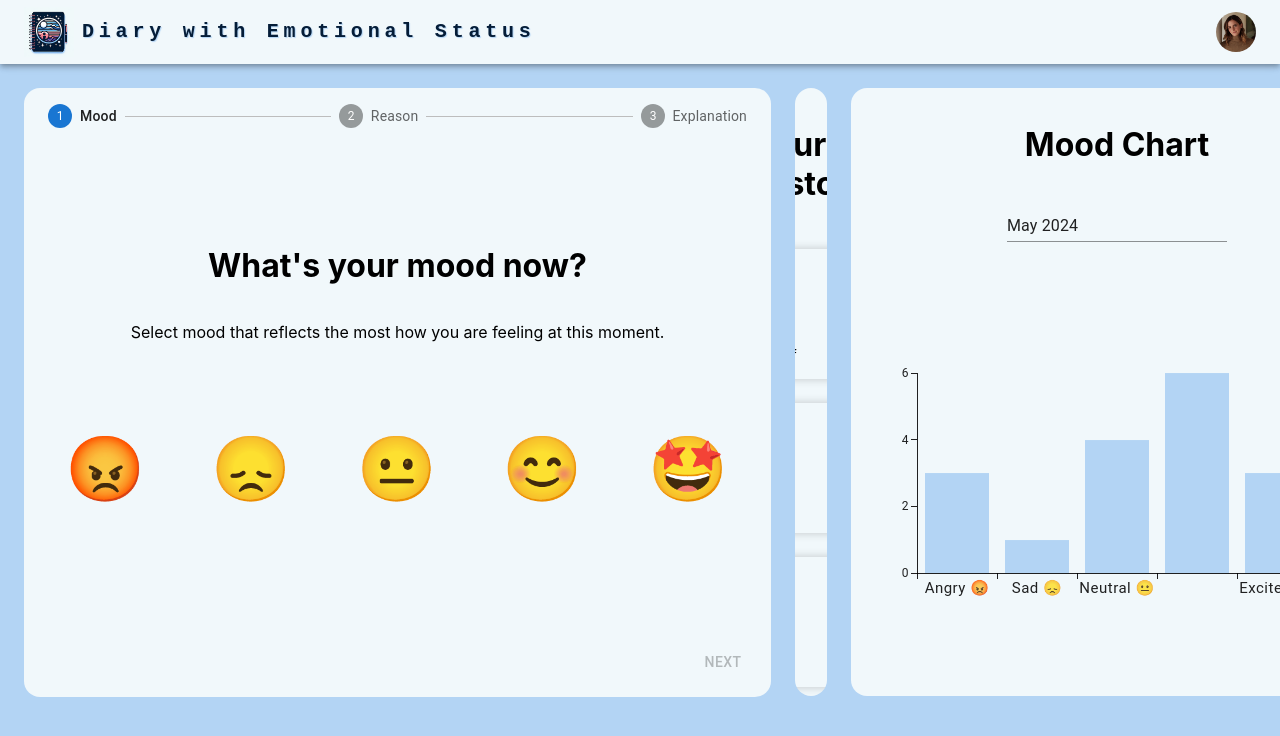
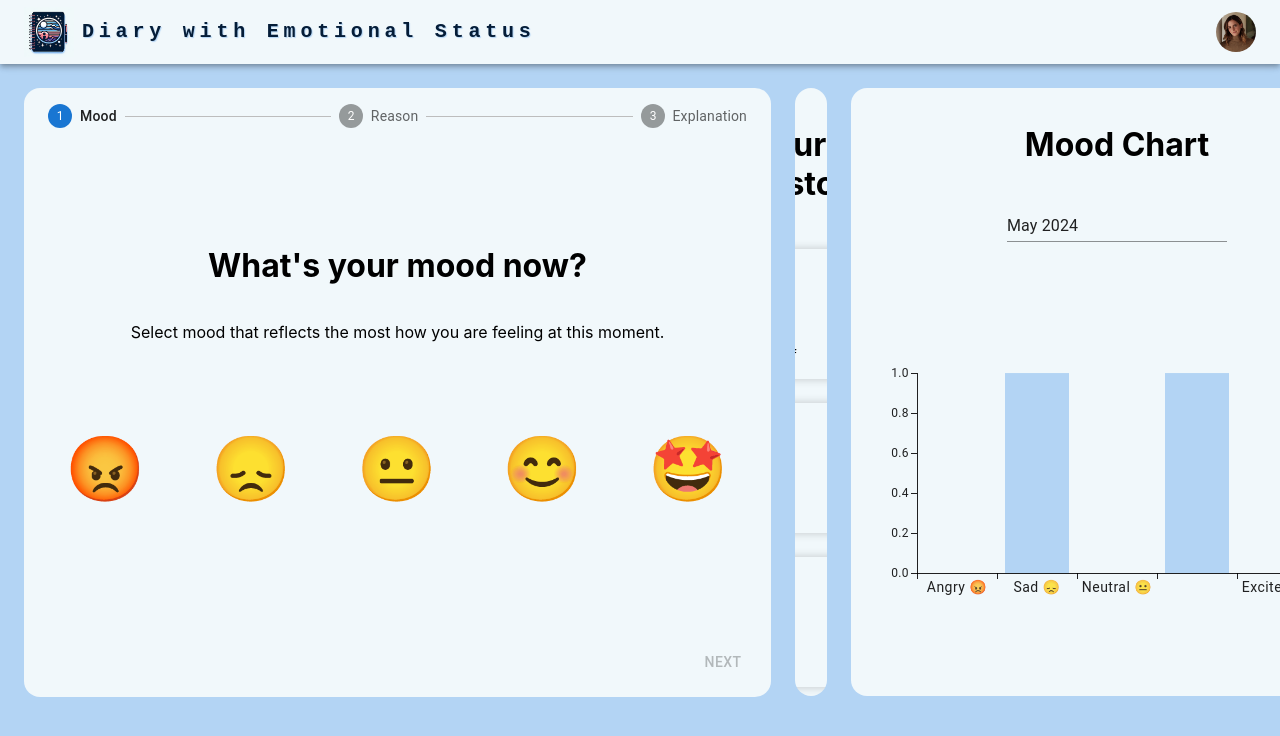
Before and after one commit to Mihai405/DES---Diary-with-Emotional-Status, a React (Create React App) app in the folder web/: page / in a window 1280 px wide. Shown: the top 736 px of the page. Built offline with nearby package versions, Linux system fonts and the light colour scheme.

Commit message:
adding date to the mood entry because I need to filter. preparing for the connection with the backend

```diff
--- a/web/src/components/Calendar/CalendarMoodChart.tsx
+++ b/web/src/components/Calendar/CalendarMoodChart.tsx
@@ -4,9 +4,33 @@ import { BarChart } from '@mui/x-charts/BarChart';
 import './styles.css';
 import dayjs, { Dayjs } from 'dayjs';
 import { useState } from 'react';
+import { MoodData } from '../../types';
 
-export function CalendarMoodChart() {
+export function CalendarMoodChart({
+    moodHistory,
+}: {
+    moodHistory: MoodData[];
+}) {
     const [month, setMonth] = useState<Dayjs | null>(dayjs());
+
+    const filteredMoodHistoryBasedOnMonth = moodHistory.filter(moodData =>
+        month?.isSame(dayjs(moodData.date), 'month')
+    );
+
+    const moodCounts: { [key: string]: number } = {
+        Angry: 0,
+        Sad: 0,
+        Neutral: 0,
+        Happy: 0,
+        Excited: 0,
+    };
+
+    filteredMoodHistoryBasedOnMonth.forEach(moodData => {
+        moodCounts[moodData.mood]++;
+    });
+
+    console.log(moodCounts);
+
     return (
         <div className="calendar-container">
             <h1>Mood Chart</h1>
@@ -33,11 +57,15 @@ export function CalendarMoodChart() {
                             'Happy 😊',
                             'Excited 🤩',
                         ],
-                        tickFontSize: 15,
+                        tickFontSize: 14,
                     },
                 ]}
                 series={[
-                    { type: 'bar', data: [3, 1, 4, 6, 3], color: '#b3d4f4' },
+                    {
+                        type: 'bar',
+                        data: Object.values(moodCounts),
+                        color: '#b3d4f4',
+                    },
                 ]}
                 width={500}
                 height={300}
--- a/web/src/components/MoodForm/MoodFormStepperWrapper.tsx
+++ b/web/src/components/MoodForm/MoodFormStepperWrapper.tsx
@@ -17,6 +17,7 @@ export function MoodFormStepperWrapper() {
         mood: '',
         reason: '',
         explanation: '',
+        date: new Date(),
     });
 
     const handleNext = () => {
@@ -34,7 +35,12 @@ export function MoodFormStepperWrapper() {
     };
 
     const handleReset = () => {
-        setMoodData({ mood: '', reason: '', explanation: '' });
+        setMoodData({
+            mood: '',
+            reason: '',
+            explanation: '',
+            date: new Date(),
+        });
         setActiveStep(0);
     };
 
--- a/web/src/pages/HomePage.tsx
+++ b/web/src/pages/HomePage.tsx
@@ -2,57 +2,68 @@ import NavBar from '../components/NavBar/NavBar';
 import { MoodFormStepperWrapper } from '../components/MoodForm/MoodFormStepperWrapper';
 import { MoodHistory } from '../components/History/MoodHistory';
 import { CalendarMoodChart } from '../components/Calendar/CalendarMoodChart';
+import { MoodData } from '../types';
 
-const mockMoodData = [
+const mockMoodData: MoodData[] = [
     {
         mood: 'Happy',
         reason: 'Work',
         explanation: 'I worked hard and it paid off',
+        date: new Date(),
     },
     {
         mood: 'Sad',
         reason: 'School',
         explanation: 'I failed my test',
+        date: new Date(),
     },
     {
         mood: 'Angry',
         reason: 'Friend',
         explanation: 'My friend was mean to me',
+        date: new Date('2024-03-01'),
     },
     {
         mood: 'Neutral',
         reason: 'Weather',
         explanation: 'It was a cloudy day',
+        date: new Date('2024-03-05'),
     },
     {
         mood: 'Excited',
         reason: 'Birthday',
         explanation: 'It was my birthday',
+        date: new Date('2024-03-10'),
     },
     {
         mood: 'Happy',
         reason: 'Work',
         explanation: 'I worked hard and it paid off',
+        date: new Date('2024-03-15'),
     },
     {
         mood: 'Sad',
         reason: 'School',
         explanation: 'I failed my test',
+        date: new Date('2024-02-20'),
     },
     {
         mood: 'Angry',
         reason: 'Friend',
         explanation: 'My friend was mean to me',
+        date: new Date('2024-02-25'),
     },
     {
         mood: 'Neutral',
         reason: 'Weather',
         explanation: 'It was a cloudy day',
+        date: new Date('2024-02-29'),
     },
     {
         mood: 'Excited',
         reason: 'Birthday',
         explanation: 'It was my birthday',
+        date: new Date('2024-01-29'),
     },
 ];
 
@@ -63,7 +74,7 @@ export function HomePage() {
             <div className="homeScreen-container">
                 <MoodFormStepperWrapper />
                 <MoodHistory moodHistory={mockMoodData} />
-                <CalendarMoodChart />
+                <CalendarMoodChart moodHistory={mockMoodData} />
             </div>
         </div>
     );
--- a/web/src/types.ts
+++ b/web/src/types.ts
@@ -2,4 +2,5 @@ export interface MoodData {
     mood: string;
     reason: string;
     explanation: string;
+    date: Date;
 }
```
